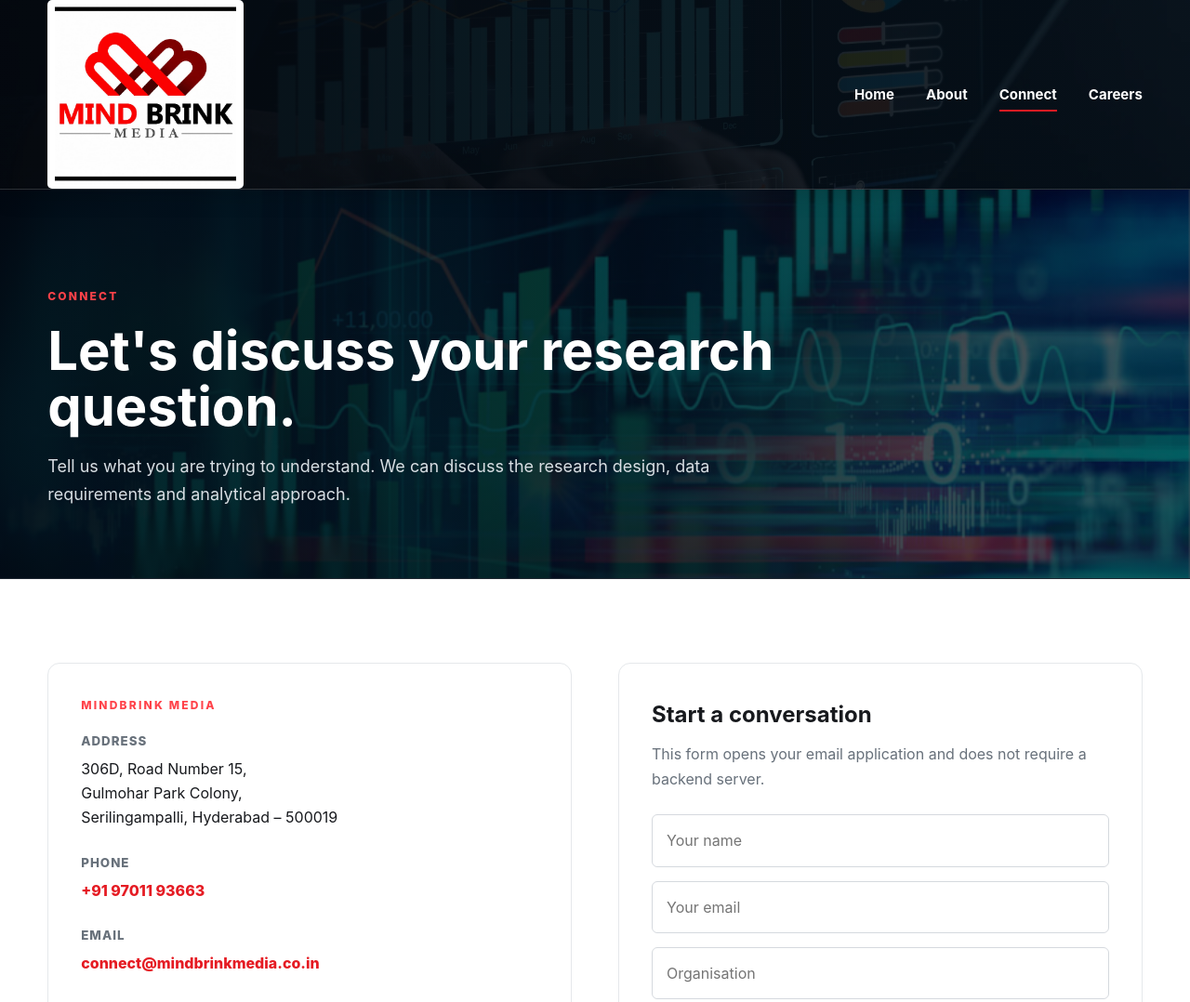
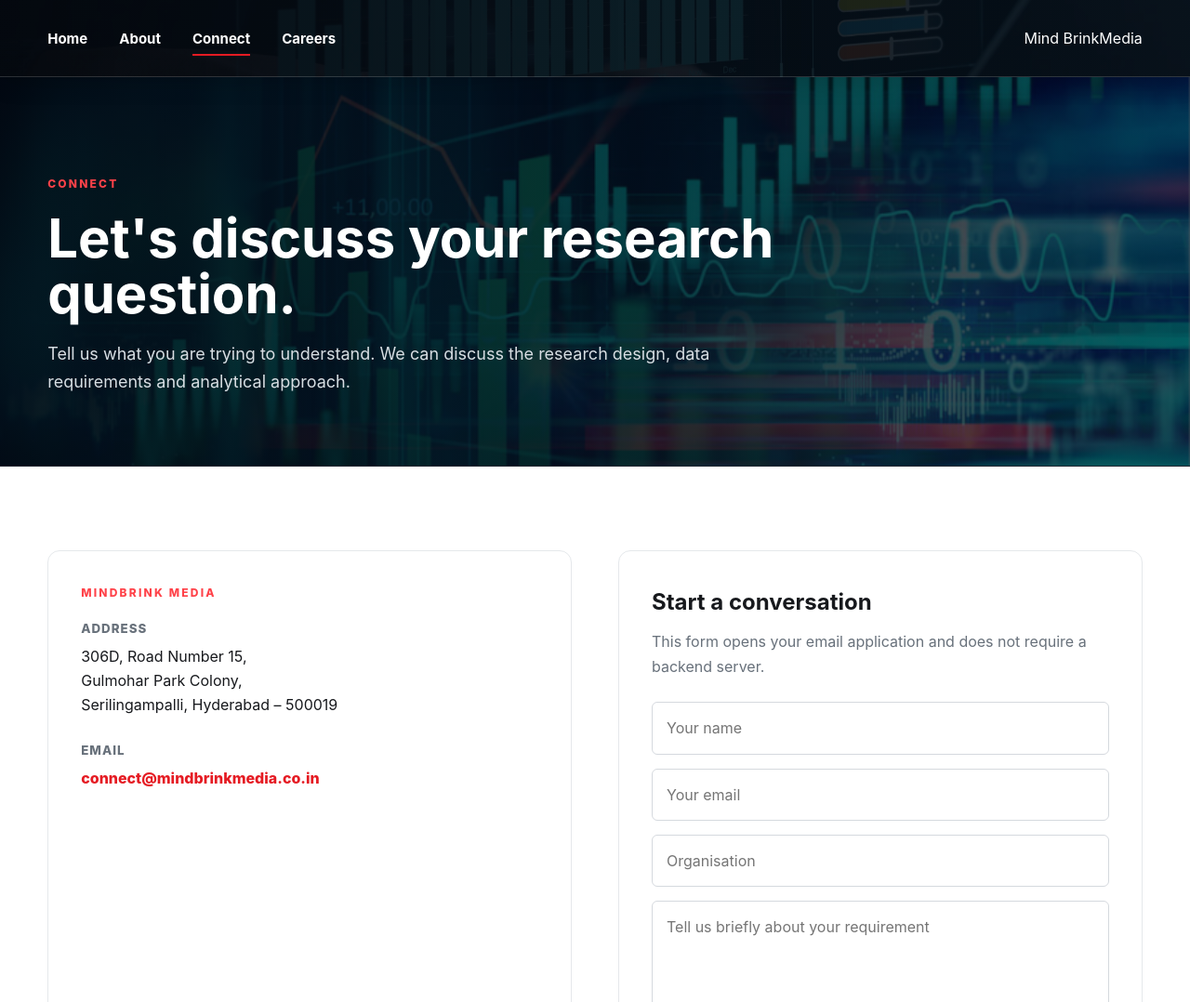
Before and after one commit to Piyush-Tanwar/mindbrinkmedia.co.in, a plain HTML site: page connect.html in a window 1280 px wide. Shown: the top 1078 px of the page at 93% size. Drawn offline with Linux system fonts and the light colour scheme.

Commit message:
Add files via upload

```diff
--- a/connect.html
+++ b/connect.html
@@ -1,4 +1,8 @@
 <!doctype html><html lang="en"><head><meta charset="utf-8"><meta name="viewport" content="width=device-width,initial-scale=1"><meta name="description" content="Mindbrink Media - data analysis, market research and public policy research."><title>Connect | Mindbrink Media</title><link rel="stylesheet" href="assets/style.css"></head><body>
-<header class="site-header"><div class="container nav"><a class="logo-wrap" href="index.html"><img src="assets/logo.jpeg" alt="Mindbrink Media"></a><button class="menu-btn">☰</button><nav><ul><li><a class="" href="index.html">Home</a></li><li><a class="" href="about.html">About</a></li><li><a class="active" href="connect.html">Connect</a></li><li><a class="" href="careers.html">Careers</a></li></ul></nav></div></header><main><section class="page-hero"><div class="container"><div class="eyebrow">Connect</div><h1>Let's discuss your research question.</h1><p>Tell us what you are trying to understand. We can discuss the research design, data requirements and analytical approach.</p></div></section>
-<section><div class="container contact-grid"><div class="contact-box"><div class="eyebrow">Mindbrink Media</div><div class="contact-item"><small>Address</small><div>306D, Road Number 15,<br>Gulmohar Park Colony,<br>Serilingampalli, Hyderabad – 500019</div></div><div class="contact-item"><small>Phone</small><a href="tel:+919701193663">+91 97011 93663</a></div><div class="contact-item"><small>Email</small><a href="mailto:connect@mindbrinkmedia.co.in">connect@mindbrinkmedia.co.in</a></div></div><div class="contact-box"><h2>Start a conversation</h2><p style="color:var(--muted);margin:10px 0 25px">This form opens your email application and does not require a backend server.</p><form action="mailto:connect@mindbrinkmedia.co.in" method="post" enctype="text/plain"><input name="Name" placeholder="Your name" required><input type="email" name="Email" placeholder="Your email" required><input name="Organisation" placeholder="Organisation"><textarea name="Message" placeholder="Tell us briefly about your requirement" required></textarea><button class="btn btn-primary" type="submit">Send enquiry</button></form></div></div></section></main>
-<footer><div class="container"><div class="footer-grid"><div><a class="logo-wrap" href="index.html"><img src="assets/logo.jpeg" alt="Mindbrink Media"></a><p>Data-driven research and analytical intelligence for markets, public policy and organisations.</p></div><div><h4>Explore</h4><p><a href="about.html">About</a><br><a href="connect.html">Connect</a><br><a href="careers.html">Careers</a></p></div><div><h4>Contact</h4><p><a href="mailto:connect@mindbrinkmedia.co.in">connect@mindbrinkmedia.co.in</a><br><a href="tel:+919701193663">+91 97011 93663</a></p></div></div><div class="footer-bottom">© 2026 Mindbrink Media. All rights reserved.</div></div></footer><script src="assets/script.js"></script></body></html>
+<header class="site-header"><div class="container nav">
+<button class="menu-btn" aria-label="Open menu">☰</button>
+<nav><ul><li><a class="" href="index.html">Home</a></li><li><a class="" href="about.html">About</a></li><li><a class="active" href="connect.html">Connect</a></li><li><a class="" href="careers.html">Careers</a></li></ul></nav>
+<a class="brand" href="index.html" aria-label="Mind Brink Media"><span class="brand-main"><span class="brand-mind">Mind</span> <span class="brand-brink">Brink</span></span><span class="brand-media">Media</span></a>
+</div></header><main><section class="page-hero"><div class="container"><div class="eyebrow">Connect</div><h1>Let's discuss your research question.</h1><p>Tell us what you are trying to understand. We can discuss the research design, data requirements and analytical approach.</p></div></section>
+<section><div class="container contact-grid"><div class="contact-box"><div class="eyebrow">Mindbrink Media</div><div class="contact-item"><small>Address</small><div>306D, Road Number 15,<br>Gulmohar Park Colony,<br>Serilingampalli, Hyderabad – 500019</div></div><div class="contact-item"><small>Email</small><a href="mailto:connect@mindbrinkmedia.co.in">connect@mindbrinkmedia.co.in</a></div></div><div class="contact-box"><h2>Start a conversation</h2><p style="color:var(--muted);margin:10px 0 25px">This form opens your email application and does not require a backend server.</p><form action="mailto:connect@mindbrinkmedia.co.in" method="post" enctype="text/plain"><input name="Name" placeholder="Your name" required><input type="email" name="Email" placeholder="Your email" required><input name="Organisation" placeholder="Organisation"><textarea name="Message" placeholder="Tell us briefly about your requirement" required></textarea><button class="btn btn-primary" type="submit">Send enquiry</button></form></div></div></section></main>
+<footer><div class="container"><div class="footer-grid"><div><p>Data-driven research and analytical intelligence for markets, public policy and organisations.</p></div><div><h4>Explore</h4><p><a href="about.html">About</a><br><a href="connect.html">Connect</a><br><a href="careers.html">Careers</a></p></div><div><h4>Contact</h4><p><a href="mailto:connect@mindbrinkmedia.co.in">connect@mindbrinkmedia.co.in</a></p></div></div><div class="footer-bottom">© 2026 Mindbrink Media. All rights reserved.</div></div></footer><script src="assets/script.js"></script></body></html>
```
Also changed, not shown: about.html (+6 -2 lines), careers.html (+6 -2 lines), index.html (+6 -2 lines).
